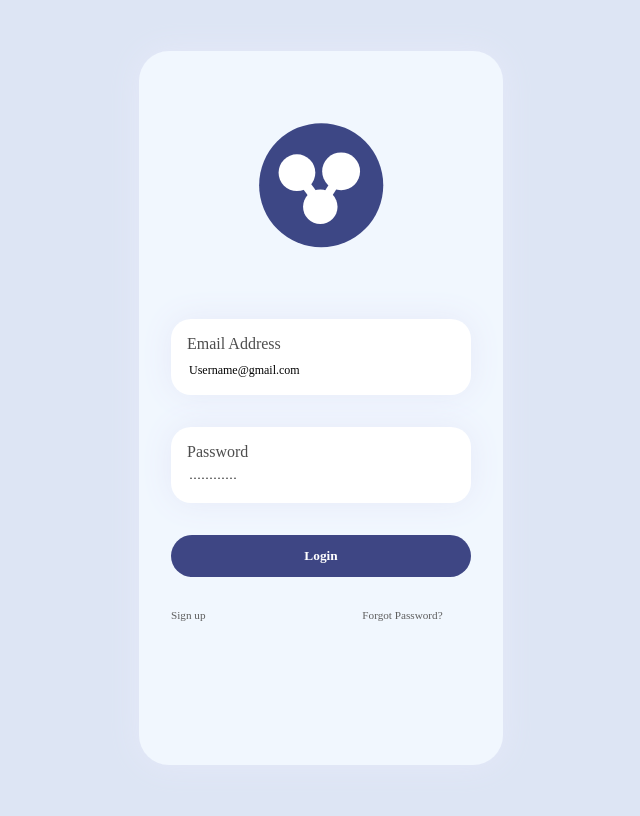
After one commit to thborei/phishing, a PHP site: page /view/loginView.php in a window 1280 px wide. The commit adds this page. Shown: the whole page, without its empty margins (319-959 px from the left). Run offline with PHP 8.4, Linux system fonts and the light colour scheme.

Commit message:
ajout de la vue login

```diff
--- a/public/index.php
+++ b/public/index.php
@@ -13,6 +13,7 @@ use App\Controller\DataController;
 use App\Controller\ListController;
 use App\Controller\UserController;
 use App\Controller\FacebookController;
+use App\Controller\LoginController;
 
 // L'index.php nous servira de routeur : c'est le point d'entrée de notre application :
 // Il va traiter les requêtes HTTP et appeler les bons contrôleurs en fonction de l'URL demandée.
@@ -117,7 +118,10 @@ if (!empty($segments)) {
             $AfficherUser = new UserController();
             $AfficherUser -> AfficherUser();
             break;
-
+        case 'login':
+            $AfficherUser = new LoginController();
+            $AfficherUser -> AfficherLogin();
+            break;
         case '':
             header('Location: acceuil');
             exit();
--- /dev/null
+++ b/view/login.css
@@ -0,0 +1,115 @@
+* {
+    font-family: "Poppins";
+  }
+
+  body {
+    -webkit-user-select: none;
+       -moz-user-select: none;
+        -ms-user-select: none;
+            user-select: none;
+    overflow-y: hidden;
+    display: flex;
+    justify-content: center;
+    align-items: center;
+    background: #dde5f4;
+    height: 100vh;
+  }
+
+  .screen-1 {
+    background: #f1f7fe;
+    padding: 2em;
+    display: flex;
+    flex-direction: column;
+    border-radius: 30px;
+    box-shadow: 0 0 2em #e6e9f9;
+    gap: 2em;
+  }
+  .screen-1 .logo {
+    margin-top: -3em;
+  }
+  .screen-1 .email {
+    background: white;
+    box-shadow: 0 0 2em #e6e9f9;
+    padding: 1em;
+    display: flex;
+    flex-direction: column;
+    gap: 0.5em;
+    border-radius: 20px;
+    color: #4d4d4d;
+    margin-top: -3em;
+  }
+  .screen-1 .email input {
+    outline: none;
+    border: none;
+  }
+  .screen-1 .email input::-moz-placeholder {
+    color: black;
+    font-size: 0.9em;
+  }
+  .screen-1 .email input:-ms-input-placeholder {
+    color: black;
+    font-size: 0.9em;
+  }
+  .screen-1 .email input::placeholder {
+    color: black;
+    font-size: 0.9em;
+  }
+  .screen-1 .email ion-icon {
+    color: #4d4d4d;
+    margin-bottom: -0.2em;
+  }
+  .screen-1 .password {
+    background: white;
+    box-shadow: 0 0 2em #e6e9f9;
+    padding: 1em;
+    display: flex;
+    flex-direction: column;
+    gap: 0.5em;
+    border-radius: 20px;
+    color: #4d4d4d;
+  }
+  .screen-1 .password input {
+    outline: none;
+    border: none;
+  }
+  .screen-1 .password input::-moz-placeholder {
+    color: black;
+    font-size: 0.9em;
+  }
+  .screen-1 .password input:-ms-input-placeholder {
+    color: black;
+    font-size: 0.9em;
+  }
+  .screen-1 .password input::placeholder {
+    color: black;
+    font-size: 0.9em;
+  }
+  .screen-1 .password ion-icon {
+    color: #4d4d4d;
+    margin-bottom: -0.2em;
+  }
+  .screen-1 .password .show-hide {
+    margin-right: -5em;
+  }
+  .screen-1 .login {
+    padding: 1em;
+    background: #3e4684;
+    color: white;
+    border: none;
+    border-radius: 30px;
+    font-weight: 600;
+  }
+  .screen-1 .footer {
+    display: flex;
+    font-size: 0.7em;
+    color: #5e5e5e;
+    gap: 14em;
+    padding-bottom: 10em;
+  }
+  .screen-1 .footer span {
+    cursor: pointer;
+  }
+
+  button {
+    cursor: pointer;
+  }
--- /dev/null
+++ b/view/loginView.php
@@ -0,0 +1,42 @@
+<head>
+    <link rel="stylesheet" href="/login.css">
+</head>
+<div class="screen-1">
+  <svg class="logo" xmlns="http://www.w3.org/2000/svg" xmlns:xlink="http://www.w3.org/1999/xlink" version="1.1" width="300" height="300" viewbox="0 0 640 480" xml:space="preserve">
+    <g transform="matrix(3.31 0 0 3.31 320.4 240.4)">
+      <circle style="stroke: rgb(0, 0, 0); stroke-width: 0; stroke-dasharray: none; stroke-linecap: butt; stroke-dashoffset: 0; stroke-linejoin: miter; stroke-miterlimit: 4; fill: rgb(61, 71, 133); fill-rule: nonzero; opacity: 1" cx="0" cy="0" r="40"></circle>
+    </g>
+    <g transform="matrix(0.98 0 0 0.98 268.7 213.7)">
+      <circle style="stroke: rgb(0, 0, 0); stroke-width: 0; stroke-dasharray: none; stroke-linecap: butt; stroke-dashoffset: 0; stroke-linejoin: miter; stroke-miterlimit: 4; fill: rgb(255, 255, 255); fill-rule: nonzero; opacity: 1" cx="0" cy="0" r="40"></circle>
+    </g>
+    <g transform="matrix(1.01 0 0 1.01 362.9 210.9)">
+      <circle style="stroke: rgb(0, 0, 0); stroke-width: 0; stroke-dasharray: none; stroke-linecap: butt; stroke-dashoffset: 0; stroke-linejoin: miter; stroke-miterlimit: 4; fill: rgb(255, 255, 255); fill-rule: nonzero; opacity: 1" cx="0" cy="0" r="40"></circle>
+    </g>
+    <g transform="matrix(0.92 0 0 0.92 318.5 286.5)">
+      <circle style="stroke: rgb(0, 0, 0); stroke-width: 0; stroke-dasharray: none; stroke-linecap: butt; stroke-dashoffset: 0; stroke-linejoin: miter; stroke-miterlimit: 4; fill: rgb(255, 255, 255); fill-rule: nonzero; opacity: 1" cx="0" cy="0" r="40"></circle>
+    </g>
+    <g transform="matrix(0.16 -0.12 0.49 0.66 290.57 243.57)">
+      <polygon style="stroke: rgb(0, 0, 0); stroke-width: 0; stroke-dasharray: none; stroke-linecap: butt; stroke-dashoffset: 0; stroke-linejoin: miter; stroke-miterlimit: 4; fill: rgb(255, 255, 255); fill-rule: nonzero; opacity: 1" points="-50,-50 -50,50 50,50 50,-50 "></polygon>
+    </g>
+    <g transform="matrix(0.16 0.1 -0.44 0.69 342.03 248.34)">
+      <polygon style="stroke: rgb(0, 0, 0); stroke-width: 0; stroke-dasharray: none; stroke-linecap: butt; stroke-dashoffset: 0; stroke-linejoin: miter; stroke-miterlimit: 4; fill: rgb(255, 255, 255); fill-rule: nonzero; opacity: 1" vector-effect="non-scaling-stroke" points="-50,-50 -50,50 50,50 50,-50 "></polygon>
+    </g>
+  </svg>
+  <div class="email">
+    <label for="email">Email Address</label>
+    <div class="sec-2">
+      <ion-icon name="mail-outline"></ion-icon>
+      <input type="email" name="email" placeholder="Username@gmail.com"/>
+    </div>
+  </div>
+  <div class="password">
+    <label for="password">Password</label>
+    <div class="sec-2">
+      <ion-icon name="lock-closed-outline"></ion-icon>
+      <input class="pas" type="password" name="password" placeholder="············"/>
+      <ion-icon class="show-hide" name="eye-outline"></ion-icon>
+    </div>
+  </div>
+  <button class="login">Login</button>
+  <div class="footer"><span>Sign up</span><span>Forgot Password?</span></div>
+</div>
```
Also changed, not shown: src/Controller/LoginController.php (added, +20 -0 lines), view/style.css (deleted, +0 -48 lines), view/login.php (deleted).
